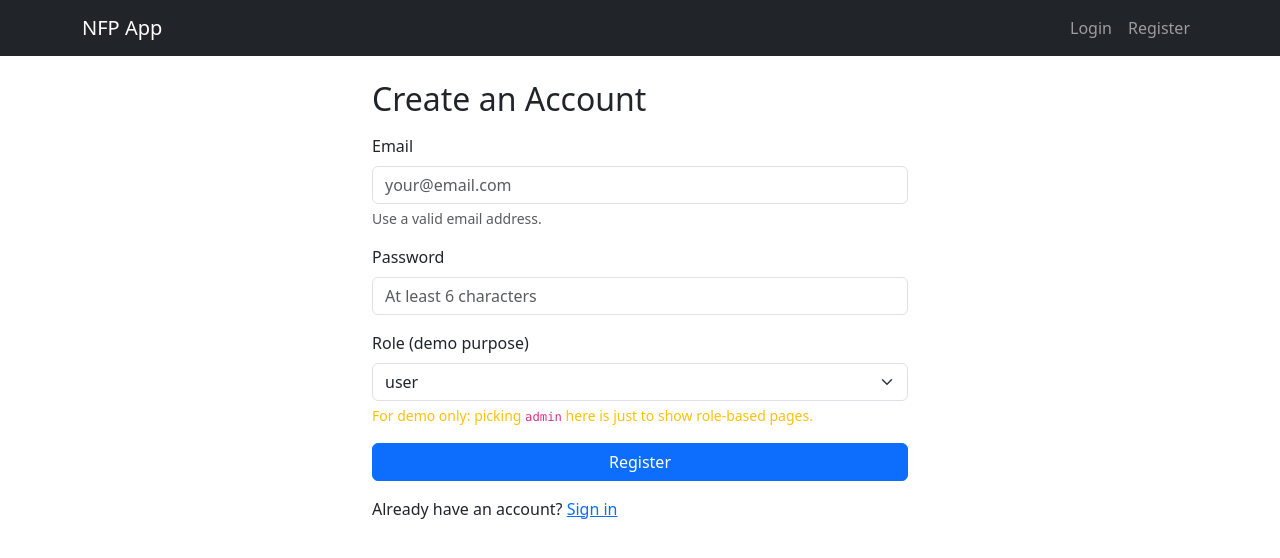
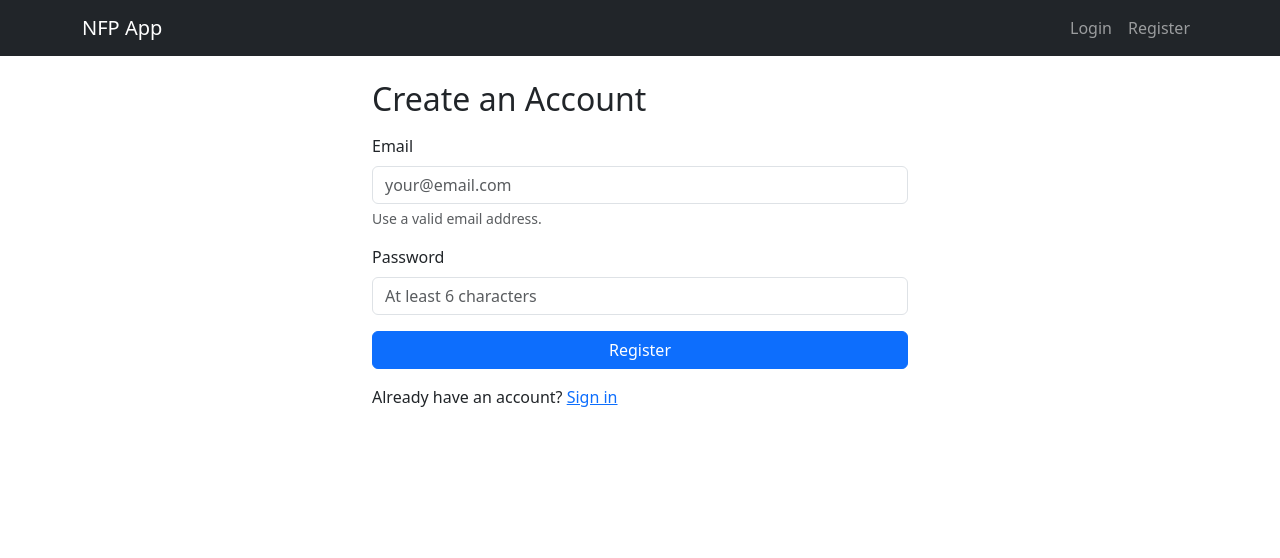
Before and after one commit to FeiyuLu01/fit5032assignment1, a Vue app in the folder assignment1/: page /register in a window 1280 px wide. Shown: the top 558 px of the page. Built offline with nearby package versions, Linux system fonts and the light colour scheme; no server answers.

Commit message:
delete the choose account role function in the register page

```diff
--- a/assignment1/src/views/FirebaseRegisterView.vue
+++ b/assignment1/src/views/FirebaseRegisterView.vue
@@ -28,16 +28,7 @@
           />
         </div>
 
-        <div class="mb-3">
-          <label class="form-label">Role (demo purpose)</label>
-          <select class="form-select" v-model="role">
-            <option value="user">user</option>
-            <option value="admin">admin</option>
-          </select>
-          <div class="form-text text-warning">
-            For demo only: picking <code>admin</code> here is just to show role-based pages.
-          </div>
-        </div>
+        <!-- 角色选择已移除：所有新用户固定写入 role: 'user' -->
 
         <button class="btn btn-primary w-100" :disabled="loading">
           <span class="spinner-border spinner-border-sm me-2" v-if="loading"></span>
@@ -62,14 +53,10 @@
   import { doc, setDoc, serverTimestamp } from 'firebase/firestore'
   import { auth, db } from '@/services/firebase'
 
-  // ⛳️ 重要：注册成功后，立刻写入 Firestore 的 users/{uid} 文档。
-  // 这样 Firestore 控制台就能看到数据了（前提是规则允许：开发阶段建议 request.auth != null）
-
   const router = useRouter()
 
   const email = ref('')
   const password = ref('')
-  const role = ref('user')
   const loading = ref(false)
   const errorMsg = ref('')
   const okMsg = ref('')
@@ -92,17 +79,17 @@
       const cred = await createUserWithEmailAndPassword(auth, email.value, password.value)
       const user = cred.user
 
-      // 2) 可选：给用户设置一个 displayName（这里用邮箱前缀）
+      // 2) 可选：设置 displayName（这里用邮箱前缀）
       const displayName = email.value.split('@')[0]
       try {
         await updateProfile(user, { displayName })
       } catch (_) {}
 
-      // 3) **关键**：写入 Firestore users/{uid} 文档（演示允许从前端写入）
+      // 3) 固定写入 Firestore：role 永远是 'user'
       await setDoc(doc(db, 'users', user.uid), {
         email: user.email,
         displayName,
-        role: role.value || 'user',
+        role: 'user',
         createdAt: serverTimestamp()
       }, { merge: true })
 
```
